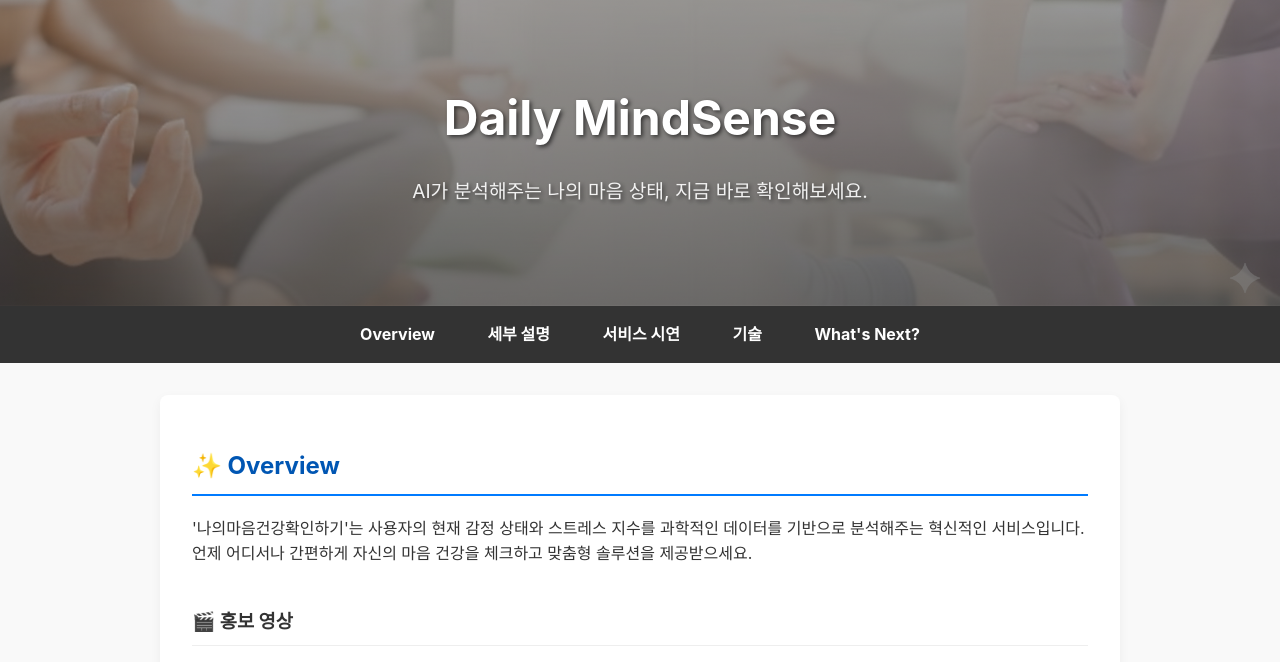
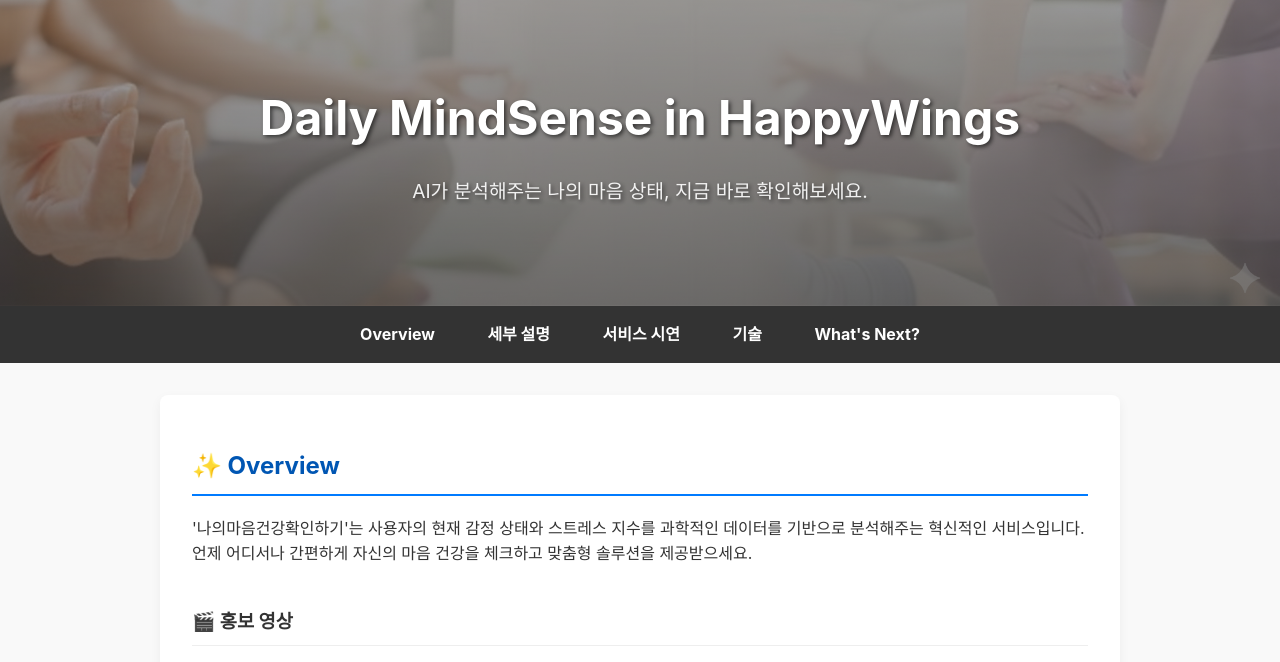
Before and after one commit to ajy8456/MentAI-VISION, a plain HTML site: page index.html in a window 1280 px wide. Shown: the top 662 px of the page. Drawn offline with Linux system fonts and the light colour scheme.

Commit message:
Update index.html

```diff
--- a/index.html
+++ b/index.html
@@ -183,7 +183,7 @@
 <body>
 
     <header>
-        <h1>Daily MindSense</h1>
+        <h1>Daily MindSense in HappyWings</h1>
         <p>AI가 분석해주는 나의 마음 상태, 지금 바로 확인해보세요.</p>
     </header>
 
```
